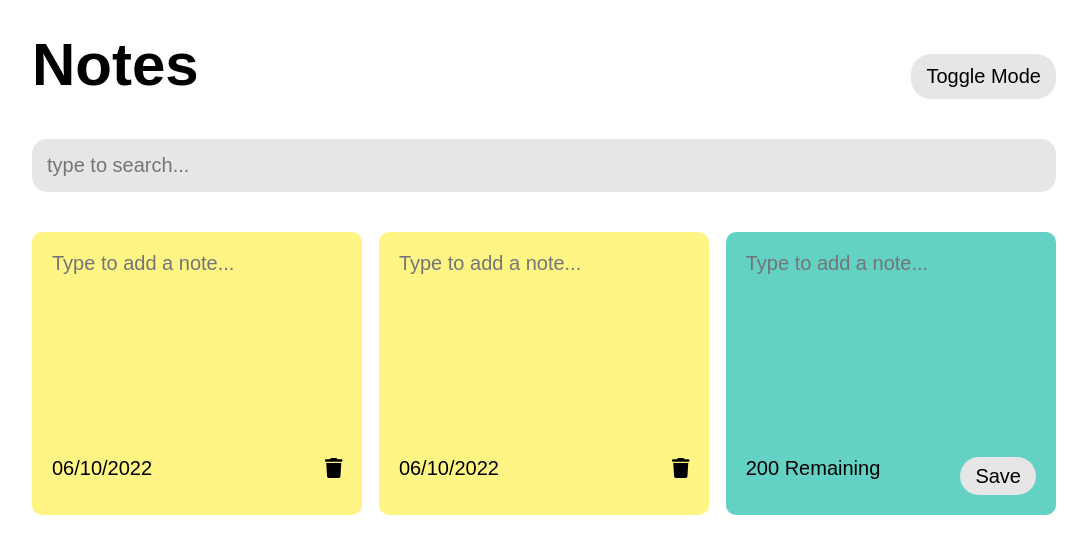
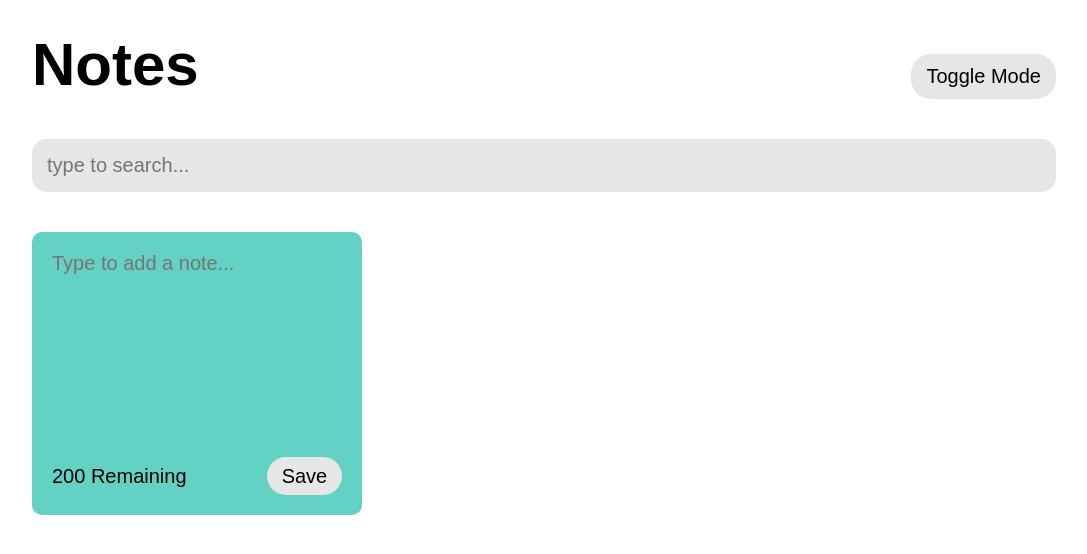
Before and after one commit to CDDR1/notes-app, a React (Create React App) app: page / in a window 1280 px wide. Shown: the top 554 px of the page, without its empty margins (96-1183 px from the left). Built offline with nearby package versions, Linux system fonts and the light colour scheme.

Commit message:
Adding remaining chars counter

```diff
--- a/src/AddCard.jsx
+++ b/src/AddCard.jsx
@@ -1,6 +1,24 @@
 import React from 'react';
+import { useState } from 'react';
+
+const getTextLength = () => {
+    // Returns the text length of the textarea in the card.
+    return document.querySelector(".card__textarea").value.length;
+};
+
+const calculateRemainingChars = () => {
+    const textarea = document.querySelector(".card__textarea");
+
+    // The first time the page loads, textarea will be equal to null.
+    // In that case, 200 is returned to avoid an error.
+    // When it's not null, we can make the calculation (total available chars - current chars).
+    return textarea === null ? 200 : 200 - getTextLength();
+};
 
 const AddCard = () => {
+    let [currentChars, setCurrentChars] = useState(0);
+    let [remainingChars, setRemainingChars] = useState(200);
+
     return (
         <div className='card card--input'>
             <textarea
@@ -9,13 +27,17 @@ const AddCard = () => {
                 id="card-text"
                 maxLength={200}
                 placeholder='Type to add a note...'
+                onChange={() => setCurrentChars({currentChars: getTextLength()})}
             ></textarea>
             <div className="card__bottom">
-                <div className="card__remainig-chars">200 Remaining</div>
-                <div className="card__save-btn">Save</div>
+                <div className="card__remainig-chars">{`${calculateRemainingChars()} Remaining`}</div>
+                <button
+                className="card__save-btn"
+                onClick={() => console.log("clicked")}
+                >Save</button>
             </div>
         </div>
-    )
+    );
 };
 
 export default AddCard;
--- a/src/App.css
+++ b/src/App.css
@@ -114,9 +114,8 @@ textarea {
     display: flex;
     justify-content: space-between;
     flex-wrap: wrap;
+    row-gap: 2rem;
 }
-
-
 
 /* || CARD */
 .card {
@@ -136,9 +135,8 @@ textarea {
 .card__bottom {
     display: flex;
     justify-content: space-between;
+    align-items: center;
 }
-
-
 
 /* || INPUT CARD */
 .card--input {
@@ -149,4 +147,5 @@ textarea {
     background-color: var(--secondary-color);
     padding: 0.75rem 1.5rem;
     border-radius: 20px;
+    border: none;
 }
--- a/src/App.js
+++ b/src/App.js
@@ -1,24 +1,30 @@
-import './App.css';
-import Card from './Card.jsx';
-import AddCard from './AddCard.jsx';
+import { useState } from "react";
+import "./App.css";
+import Card from "./Card.jsx";
+import AddCard from "./AddCard.jsx";
+
+const displayCards = (cards) => {
+    if (cards > 0) {
+        return <Card />;
+    }
+    return <AddCard />;
+}
 
 const App = () => {
-  return (
-    <div className="app">
-        <div className="app__container">
-            <nav className='app__main-nav'>
-                <h1 className='app__main-title'>Notes</h1>
-                <button className='app__toggle-mode-btn'>Toggle Mode</button>
-            </nav>
-            <input className='app__searchbar' placeholder='type to search...'></input>
-            <div className='app__cards'>
-                <Card />
-                <Card />
-                <AddCard />
+    const [darkTheme, setDarkTheme] = useState(false);
+    const [cards, setCards] = useState(0);
+    return (
+        <div className="app">
+            <div className="app__container">
+                <nav className="app__main-nav">
+                    <h1 className="app__main-title">Notes</h1>
+                    <button className="app__toggle-mode-btn">Toggle Mode</button>
+                </nav>
+                <input className="app__searchbar" placeholder="type to search..."></input>
+                <div className="app__cards">{displayCards(cards)}</div>
             </div>
         </div>
-    </div>
-  );
-}
+    );
+};
 
 export default App;
--- a/src/Card.jsx
+++ b/src/Card.jsx
@@ -10,7 +10,7 @@ const Card = () => {
                 name="card-text"
                 id="card-text"
                 maxLength={200}
-                placeholder='Type to add a note...'
+                value="Some value here"
             ></textarea>
             <div className="card__bottom">
                 <div className="card__date">06/10/2022</div>
```
